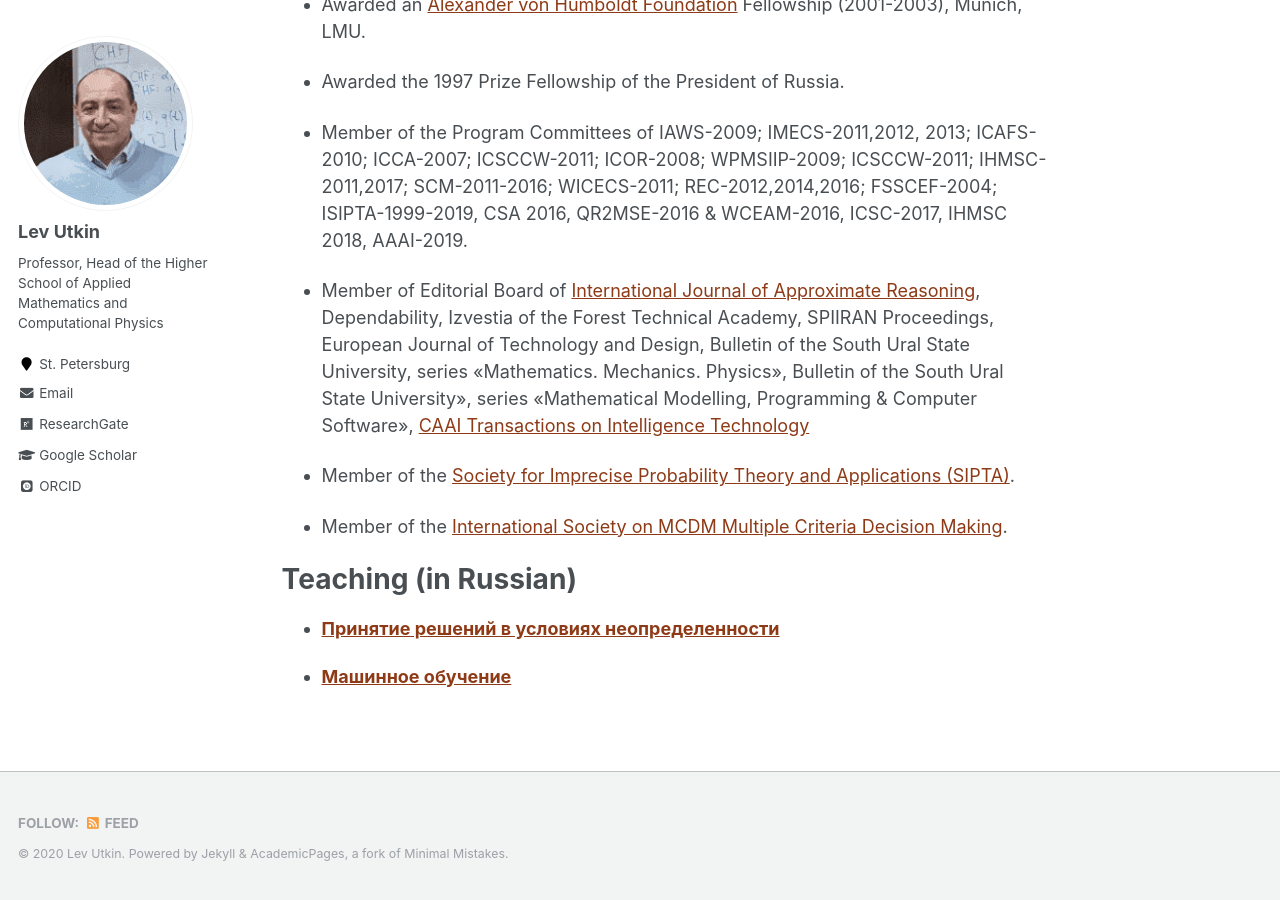
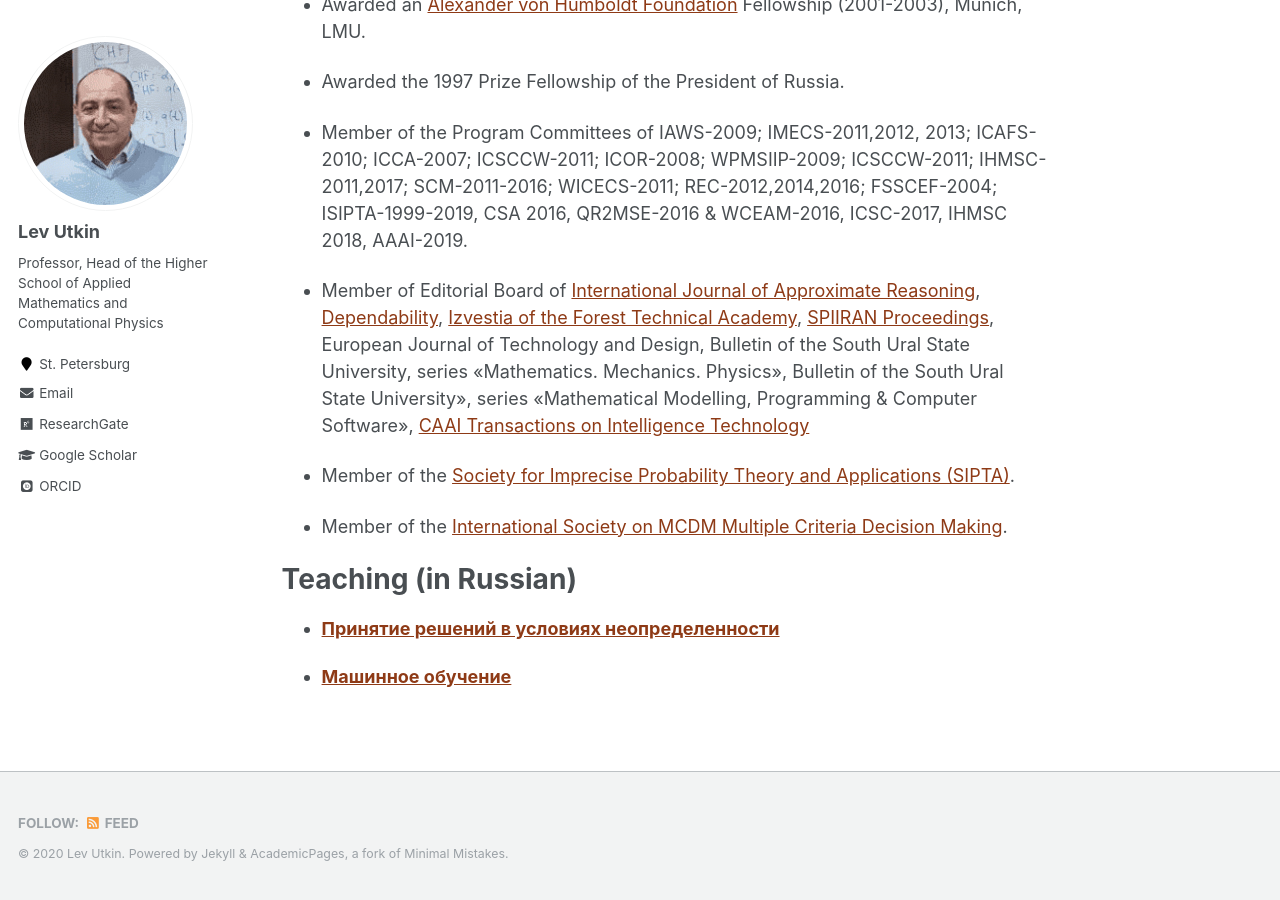
Before and after one commit to levutkin/levutkin.github.io, a Jekyll site: the page built from _pages/about.md, in a window 1280 px wide and 900 px high, scrolled down 666 px. Built offline with Jekyll 4.4.1, drawn with Linux system fonts in a browser that asks for light colours; some web fonts are replaced; part of the change alters nothing that is shown.

```diff
--- a/_pages/about.md
+++ b/_pages/about.md
@@ -30,7 +30,7 @@ Memberships and awards
 
 * Member of the Program Committees of IAWS-2009; IMECS-2011,2012, 2013; ICAFS-2010; ICCA-2007; ICSCCW-2011; ICOR-2008; WPMSIIP-2009; ICSCCW-2011; IHMSC-2011,2017; SCM-2011-2016; WICECS-2011; REC-2012,2014,2016; FSSCEF-2004; ISIPTA-1999-2019, CSA 2016, QR2MSE-2016 & WCEAM-2016, ICSC-2017, IHMSC 2018, AAAI-2019.
 
-* Member of Editorial Board of [International Journal of Approximate Reasoning](http://www.elsevier.com/wps/find/journaldescription.cws_home/505787/description#description), Dependability, Izvestia of the Forest Technical Academy, SPIIRAN Proceedings, European Journal of Technology and Design, Bulletin of the South Ural State University, series «Mathematics. Mechanics. Physics», Bulletin of the South Ural State University», series «Mathematical Modelling, Programming & Computer Software», [CAAI Transactions on Intelligence Technology](https://digital-library.theiet.org/content/journals/trit)
+* Member of Editorial Board of [International Journal of Approximate Reasoning](http://www.elsevier.com/wps/find/journaldescription.cws_home/505787/description#description), [Dependability](https://www.dependability.ru/jour#), [Izvestia of the Forest Technical Academy](http://en.spbftu.ru/publications/scientific-edition-izvestia-sankt-peterburgskoj-lesotehniceskoj-akademii/), [SPIIRAN Proceedings](http://proceedings.spiiras.nw.ru/index.php/sp), European Journal of Technology and Design, Bulletin of the South Ural State University, series «Mathematics. Mechanics. Physics», Bulletin of the South Ural State University», series «Mathematical Modelling, Programming & Computer Software», [CAAI Transactions on Intelligence Technology](https://digital-library.theiet.org/content/journals/trit)
 
 * Member of the [Society for Imprecise Probability Theory and Applications (SIPTA)](http://www.sipta.org/).
 
```
